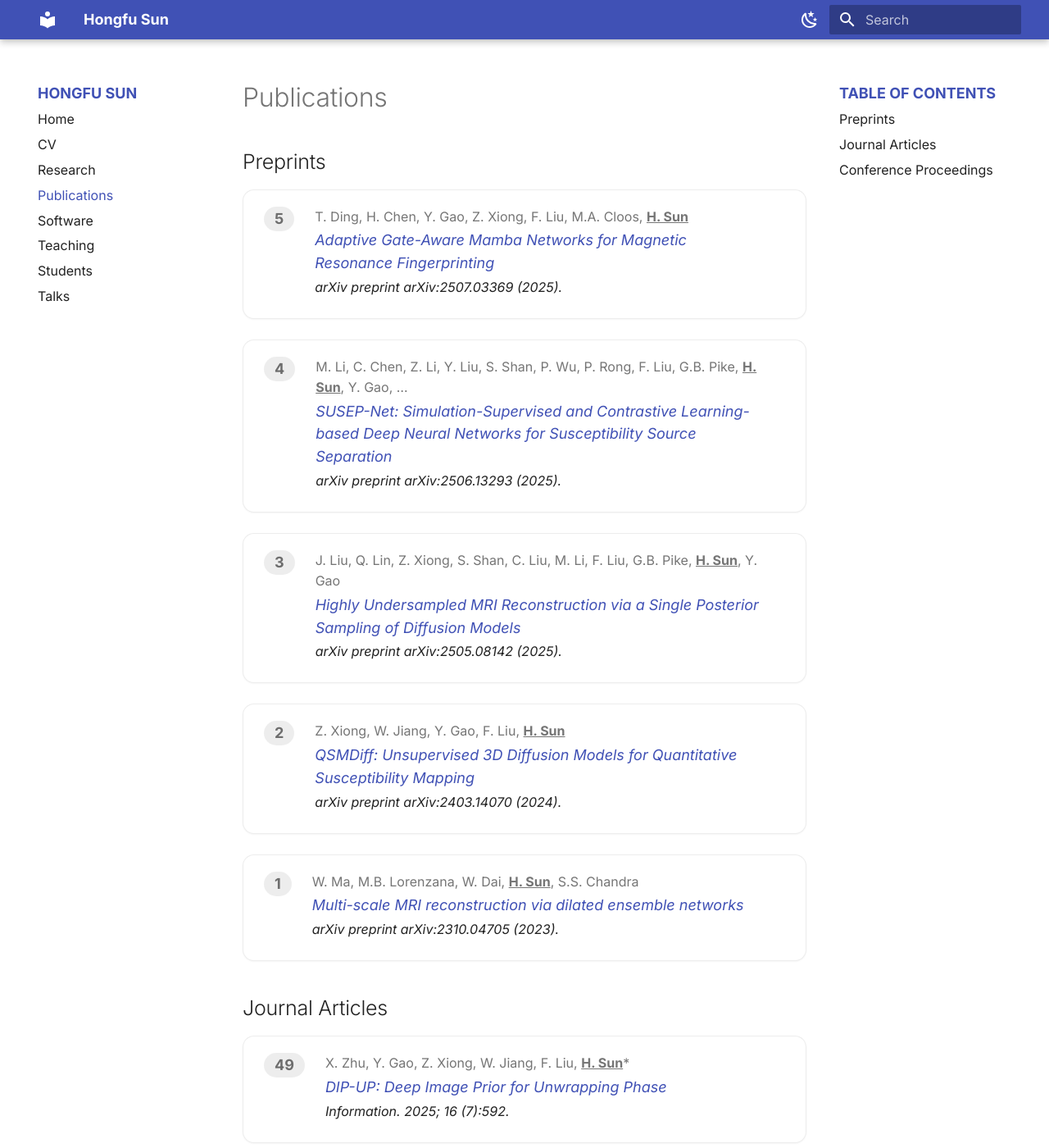
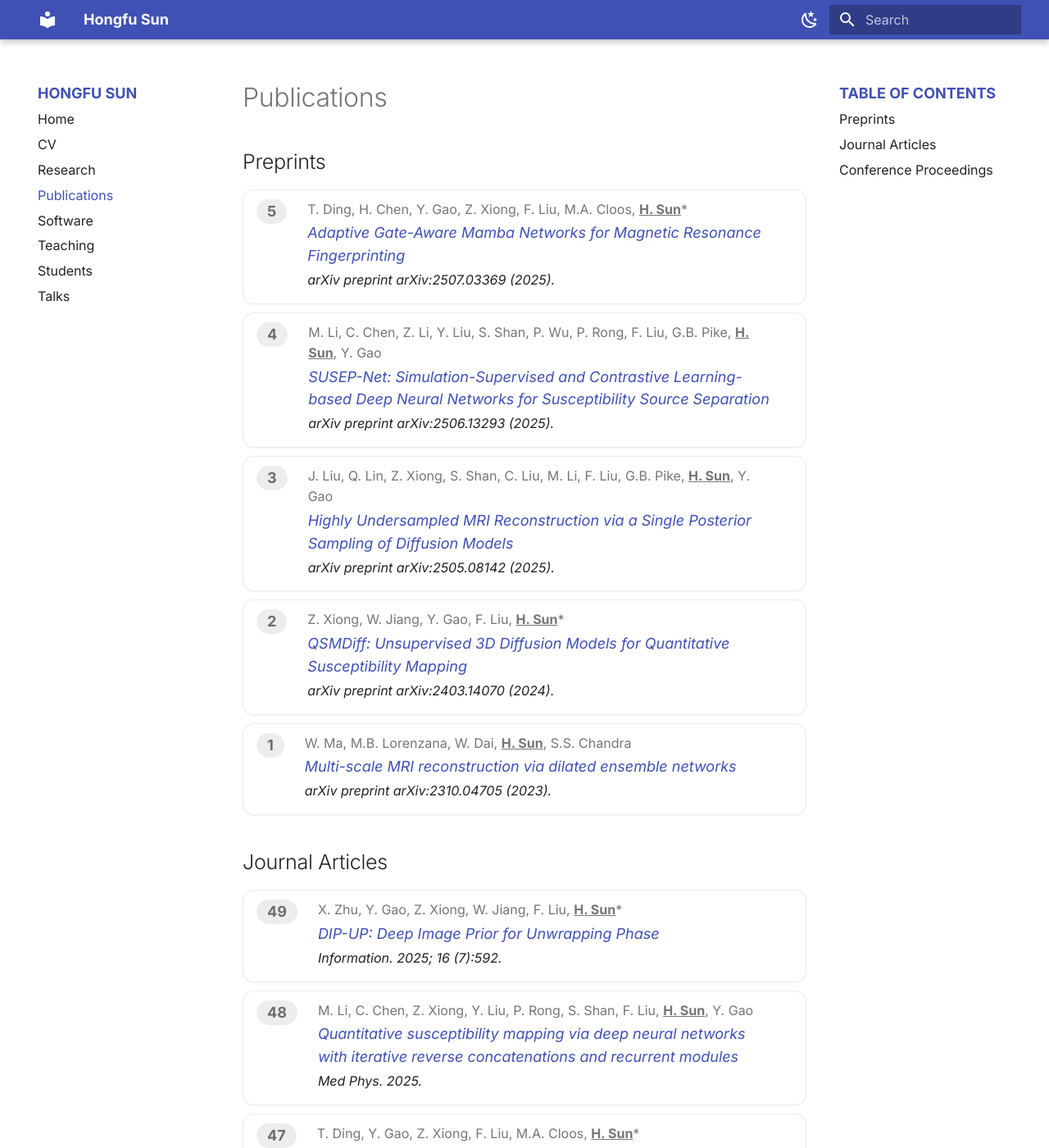
Before and after one commit to sunhongfu/sunhongfu.github.io, an MkDocs documentation site: the page built from docs/publications.md, in a window 1280 px wide and 1400 px high. Shown: the whole window at 82% size. Built offline with MkDocs 1.6.1 and Material for MkDocs 9.7.7, drawn with Linux system fonts in a browser that asks for light colours.

Commit message:
pub cards tighter

```diff
--- a/docs/assets/extra.css
+++ b/docs/assets/extra.css
@@ -182,7 +182,7 @@
 }
 
 @media (min-width: 900px) {
-  .pub-list { gap: 1.25rem; }
+  .pub-list { gap: 0.5rem; }
 }
 
 .pub-card {
@@ -190,7 +190,7 @@
   grid-template-columns: auto 1fr auto; /* number | details | year */
   align-items: start;                   /* align number with first line */
   gap: 1rem 1.25rem;
-  padding: 1rem 1.25rem;
+  padding: 0.55rem 0.8rem;
   border: 1px solid var(--md-default-fg-color--lightest);
   border-radius: 14px;
   background: var(--md-default-bg-color);
--- a/docs/publications.md
+++ b/docs/publications.md
@@ -6,7 +6,7 @@
 <div class="pub-card">
   <div class="pub-num">5</div>
   <div class="pub-details">
-    <div class="pub-authors">T. Ding, H. Chen, Y. Gao, Z. Xiong, F. Liu, M.A. Cloos, <span class="me">H. Sun</span></div>
+    <div class="pub-authors">T. Ding, H. Chen, Y. Gao, Z. Xiong, F. Liu, M.A. Cloos, <span class="me">H. Sun</span>*</div>
     <div class="pub-title"><a href="https://arxiv.org/abs/2507.03369" target="_blank" rel="noopener"><i>Adaptive Gate-Aware Mamba Networks for Magnetic Resonance Fingerprinting</i></a></div>
     <div class="pub-venue">arXiv preprint arXiv:2507.03369 (2025).</div>
   </div>
@@ -15,7 +15,7 @@
 <div class="pub-card">
   <div class="pub-num">4</div>
   <div class="pub-details">
-    <div class="pub-authors">M. Li, C. Chen, Z. Li, Y. Liu, S. Shan, P. Wu, P. Rong, F. Liu, G.B. Pike, <span class="me">H. Sun</span>, Y. Gao, …</div>
+    <div class="pub-authors">M. Li, C. Chen, Z. Li, Y. Liu, S. Shan, P. Wu, P. Rong, F. Liu, G.B. Pike, <span class="me">H. Sun</span>, Y. Gao</div>
     <div class="pub-title"><a href="https://arxiv.org/abs/2506.13293" target="_blank" rel="noopener"><i>SUSEP-Net: Simulation-Supervised and Contrastive Learning-based Deep Neural Networks for Susceptibility Source Separation</i></a></div>
     <div class="pub-venue">arXiv preprint arXiv:2506.13293 (2025).</div>
   </div>
@@ -33,7 +33,7 @@
 <div class="pub-card">
   <div class="pub-num">2</div>
   <div class="pub-details">
-    <div class="pub-authors">Z. Xiong, W. Jiang, Y. Gao, F. Liu, <span class="me">H. Sun</span></div>
+    <div class="pub-authors">Z. Xiong, W. Jiang, Y. Gao, F. Liu, <span class="me">H. Sun</span>*</div>
     <div class="pub-title"><a href="https://arxiv.org/abs/2403.14070" target="_blank" rel="noopener"><i>QSMDiff: Unsupervised 3D Diffusion Models for Quantitative Susceptibility Mapping</i></a></div>
     <div class="pub-venue">arXiv preprint arXiv:2403.14070 (2024).</div>
   </div>
```
